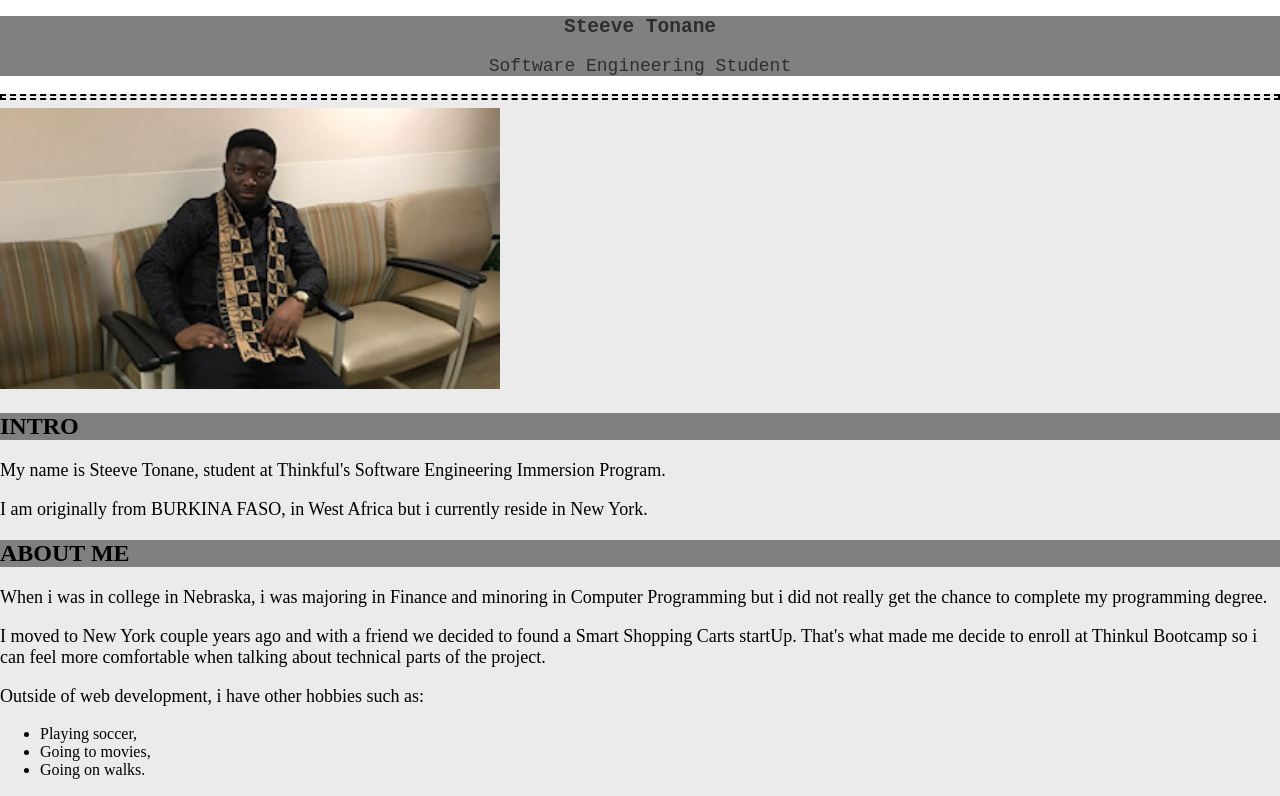
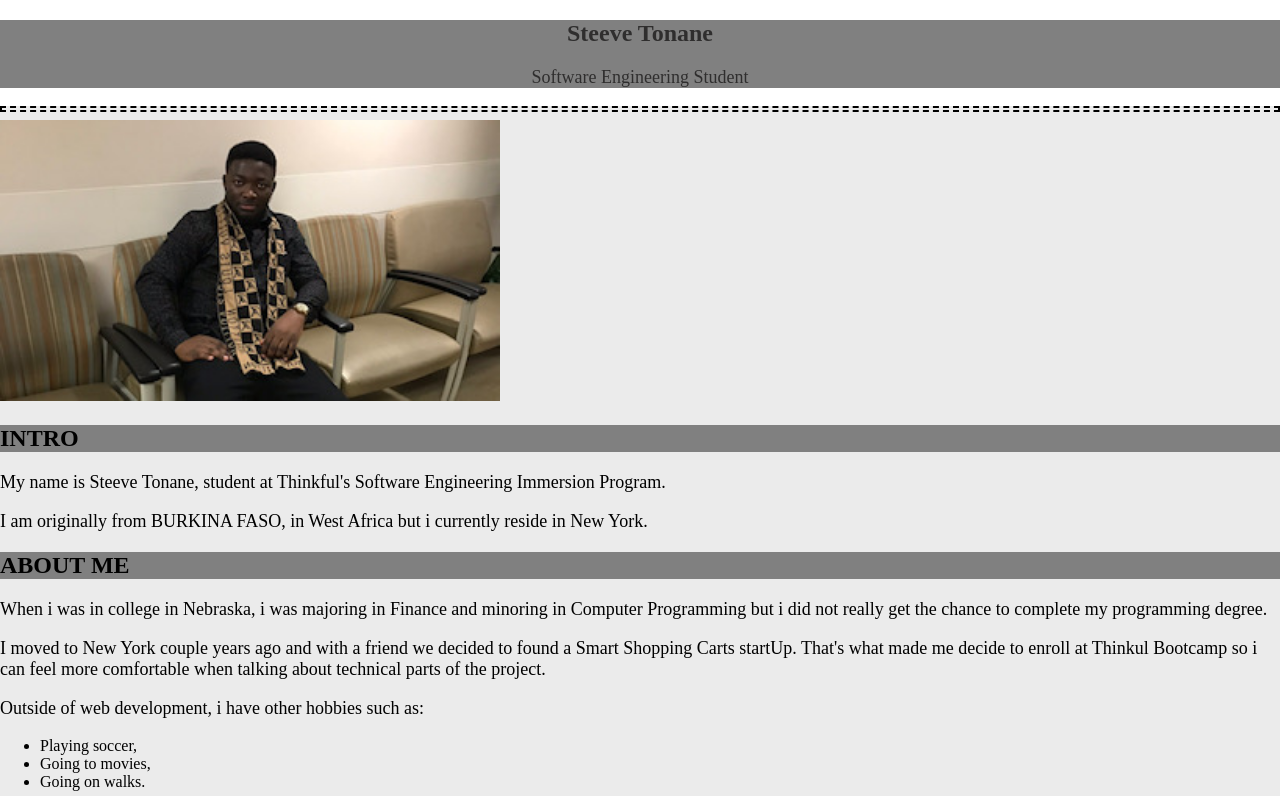
Before and after one commit to dstonane/My-Portfolio, a plain HTML site: page index.html in a window 1280 px wide. Shown: the top 796 px of the page. Drawn offline with Linux system fonts and the light colour scheme; a script that the page names is missing.

Commit message:
Update style.css

```diff
--- a/style.css
+++ b/style.css
@@ -8,7 +8,7 @@ header {
   color: #2f2e2e;
   text-align: center;
   background-color: grey;
-  font-family: monospace;
+  font-family: "Times New Roman";
 }
 
 h1 {
```
